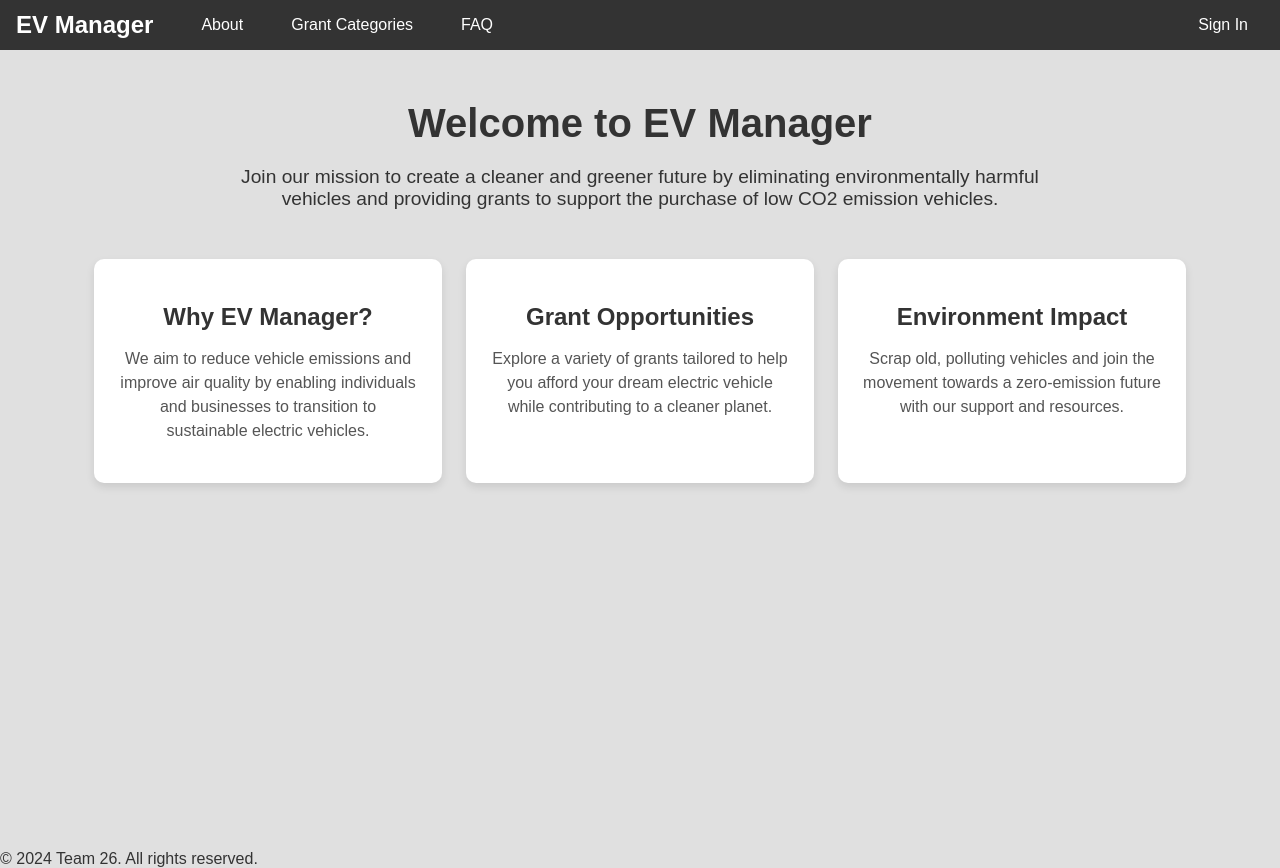
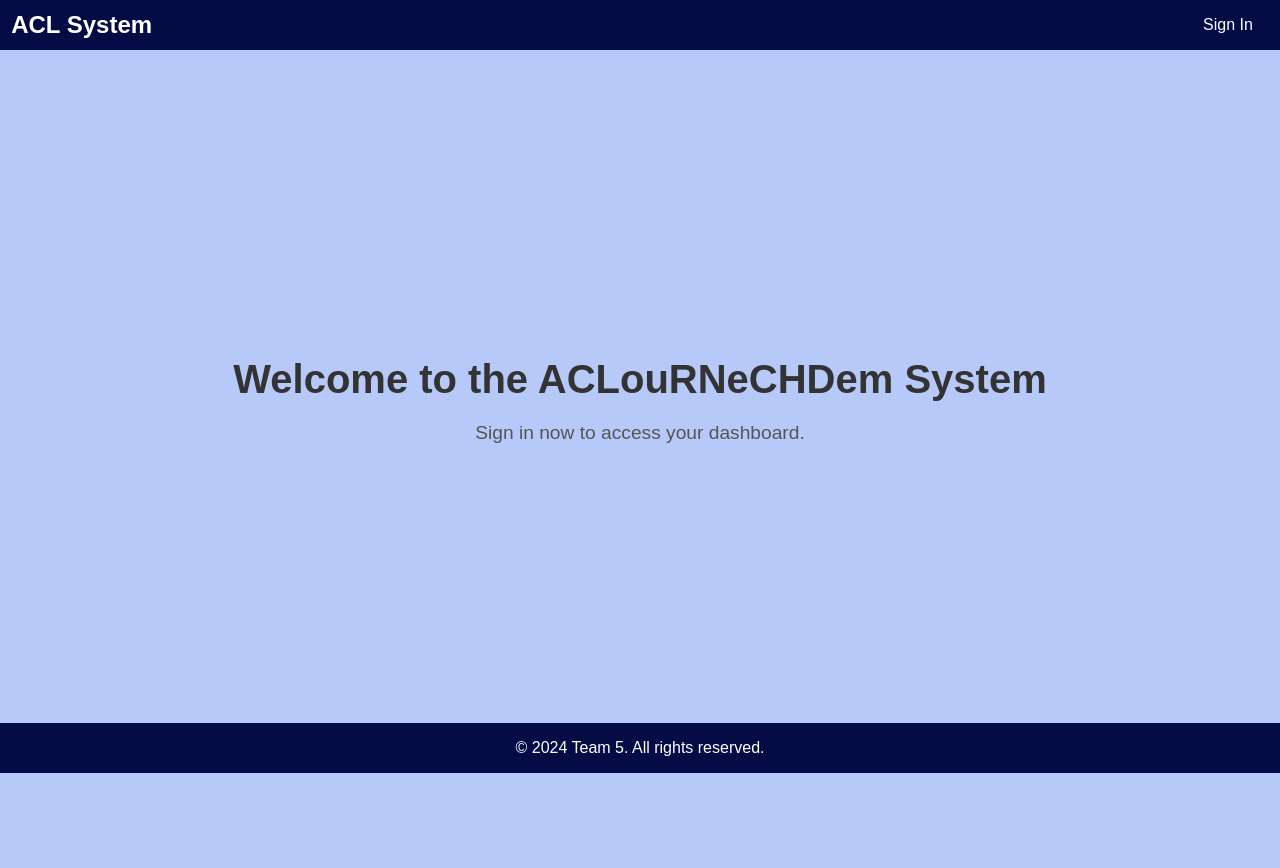
Before and after one commit to CS-UCY-EPL343/epl343.winter24.team5, a PHP site: page / in a window 1280 px wide. After the commit the page ends 773 px from the top, so only its background shows below. Run offline with PHP 8.4, Linux system fonts and the light colour scheme; a stand-in replaces the project's code that opens the database connection.

Commit message:
Modified index, styles, navbar, footer

```diff
--- a/footer.php
+++ b/footer.php
@@ -1,4 +1,4 @@
 <!-- footer.php -->
 <footer class= "footer">
-    &copy; 2024 Team 26. All rights reserved.
+    &copy; 2024 Team 5. All rights reserved.
 </footer>
--- a/index.php
+++ b/index.php
@@ -13,46 +13,27 @@ if (isset($_SESSION['user_id'])) {
 if (session_status() === PHP_SESSION_NONE) {
     session_start();
 }
+?>
 
-?>
 <!DOCTYPE html>
 <html lang="en">
 <head>
     <meta charset="UTF-8">
     <meta name="viewport" content="width=device-width, initial-scale=1.0">
-    <title>Main Home Page</title>
+    <title>Bank IT Department</title>
     <link rel="stylesheet" href="styles.css">
 </head>
 
 <body>
+    <!-- Main Content -->
     <div class="wrapper1">
-        <!-- Main Content -->
-        <div class="main-content1">
-            <!-- Hero Section -->
-            <div class="hero1">
-                <h1>Welcome to EV Manager</h1>
-                <p>
-                    Join our mission to create a cleaner and greener future by eliminating environmentally harmful vehicles and providing grants to support the purchase of low CO2 emission vehicles.
-                </p>
-            </div>
-
-            <!-- Content Section -->
-            <div class="content1">
-                <div class="content-box1">
-                    <h2>Why EV Manager?</h2>
-                    <p>We aim to reduce vehicle emissions and improve air quality by enabling individuals and businesses to transition to sustainable electric vehicles.</p>
-                </div>
-                <div class="content-box1">
-                    <h2>Grant Opportunities</h2>
-                    <p>Explore a variety of grants tailored to help you afford your dream electric vehicle while contributing to a cleaner planet.</p>
-                </div>
-                <div class="content-box1">
-                    <h2>Environment Impact</h2>
-                    <p>Scrap old, polluting vehicles and join the movement towards a zero-emission future with our support and resources.</p>
-                </div>
-            </div>
+        <div class="hero1">
+                <h1>Welcome to the ACLouRNeCHDem System</h1>
+                <p>Sign in now to access your dashboard.</p>
         </div>
     </div>
+
+    <!-- Footer -->
     <?php require_once 'footer.php'; ?>
 </body>
 </html>
--- a/navbar.php
+++ b/navbar.php
@@ -4,14 +4,10 @@ if (session_status() === PHP_SESSION_NONE) {
 }
 // Determine the homepage link dynamically based on the user's role
 if (isset($_SESSION['role'])) {
-    if ($_SESSION['role'] === 'Φορέας Υλοποίησης') {
-        $homePage = 'root_page.php';
-    } elseif ($_SESSION['role'] === 'Αιτητής/Χρήστης') {
+    if ($_SESSION['role'] === 'User') {
         $homePage = 'user_page.php';
-    } elseif ($_SESSION['role'] === 'Αντιπρόσωπος Αυτοκινήτων') {
-        $homePage = 'car_dealer_page.php';
-    } elseif ($_SESSION['role'] === 'Λειτουργός Τµήµατος Οδικών Μεταφορών') {
-        $homePage = 'TOM_page.php';
+    } elseif ($_SESSION['role'] === 'Admin') {
+        $homePage = 'admin_page.php';
     } else {
         $homePage = 'index.php'; // Default for unknown roles
     }
@@ -23,14 +19,7 @@ if (isset($_SESSION['role'])) {
 <div class="navbar">
     <!-- Brand that redirects based on user's home page -->
     <div class="brand">
-        <a href="<?= $homePage ?>">EV Manager</a>
-    </div>
-
-    <!-- Common navigation links -->
-    <div class="nav-links-left">
-        <a href="about.php">About</a>
-        <a href="grant_categories.php">Grant Categories</a>
-        <a href="faq.php">FAQ</a>
+        <a href="<?= $homePage ?>">ACL System</a>
     </div>
 
     <!-- Authentication link -->
--- a/styles.css
+++ b/styles.css
@@ -1,17 +1,20 @@
 /* General styles */
 html, body {
-    height: 100%; /* Ensure the body takes the full height of the viewport */
+    height: 50%; /* Ensure the body takes the full height of the viewport */
     margin: 0;
     padding: 0;
     font-family: Arial, sans-serif;
-    background-color: #e0e0e0;
+    background-color: #b6c9f8;
+    text-align: center;
+    color: #333;
 }
 
 /* Wrapper for page content */
 .wrapper1 {
     display: flex;
-    flex-direction: column;
-    min-height: 100vh; /* Ensure the wrapper fills the viewport height */
+    align-items: center;
+    justify-content: center;
+    min-height: 84.1vh; /* Ensure the wrapper fills the viewport height */
 }
 
 /* Main content area */
@@ -22,7 +25,6 @@ html, body {
 .hero1 {
     text-align: center;
     padding: 1.5em;
-    background-color: #e0e0e0; /* Light background */
     color: #333;
 }
 
@@ -35,6 +37,15 @@ html, body {
     font-size: 1.2em;
     max-width: 800px;
     margin: 0 auto;
+    color: #555; /* Optional: add a subtle color */
+}
+
+/* Center the content box in the middle */
+.content {
+    display: flex;
+    justify-content: center;
+    align-items: center;
+    height: 100%; /* Ensures full vertical centering */
 }
 
 .content1 {
@@ -50,7 +61,7 @@ html, body {
     padding: 1.5em;
     border-radius: 10px;
     box-shadow: 0 4px 8px rgba(0, 0, 0, 0.1);
-    width: 300px;
+    width: 600px;
     margin-top: 2%;
     text-align: center;
 }
@@ -65,23 +76,14 @@ html, body {
     color: #555;
 }
 
-/* General Body Styles */
-body {
-    font-family: Arial, sans-serif;
-    margin: 0;
-    padding: 0;
-    background-color: #e0e0e0;
-    color: #333;
-}
-
 /* Navigation bar styles */
 .navbar {
-    background-color: #333;
-    color: white;
+    background-color: #050b45;
+    color: #92bbfa;
     display: flex;
     justify-content: space-between;
     align-items: center;
-    padding: 0.5em 1em;
+    padding: 0.7em;
 }
 
 .navbar .brand {
@@ -118,9 +120,18 @@ body {
 
 .navbar .nav-links-left a:hover,
 .navbar .auth a:hover {
-    background-color: #555;
+    background-color: #2d5591;
 }
 
 .navbar .auth {
     margin-left: auto;
 }
+
+/* Footer */
+footer {
+    text-align: center;
+    padding: 1em;
+    background-color: #050b45;
+    color: white;
+    flex-shrink: 0; /* Ensures the footer doesn't shrink */
+}
```
